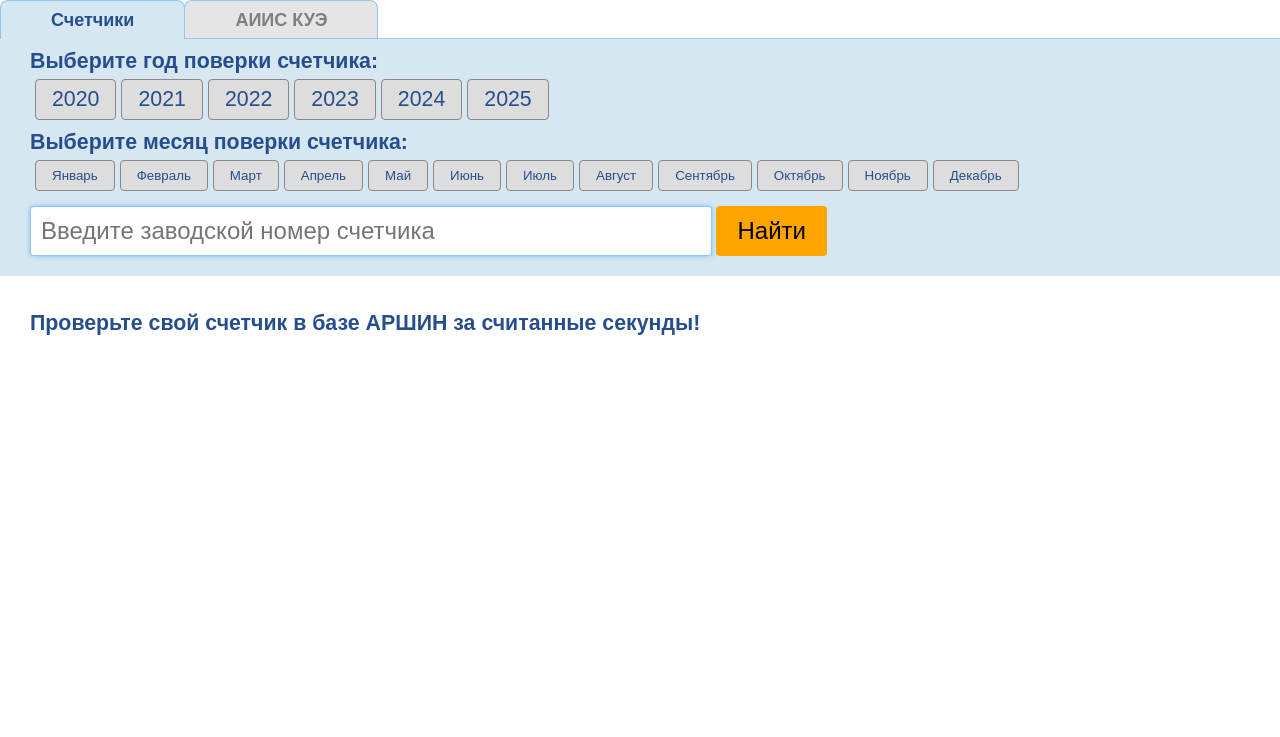
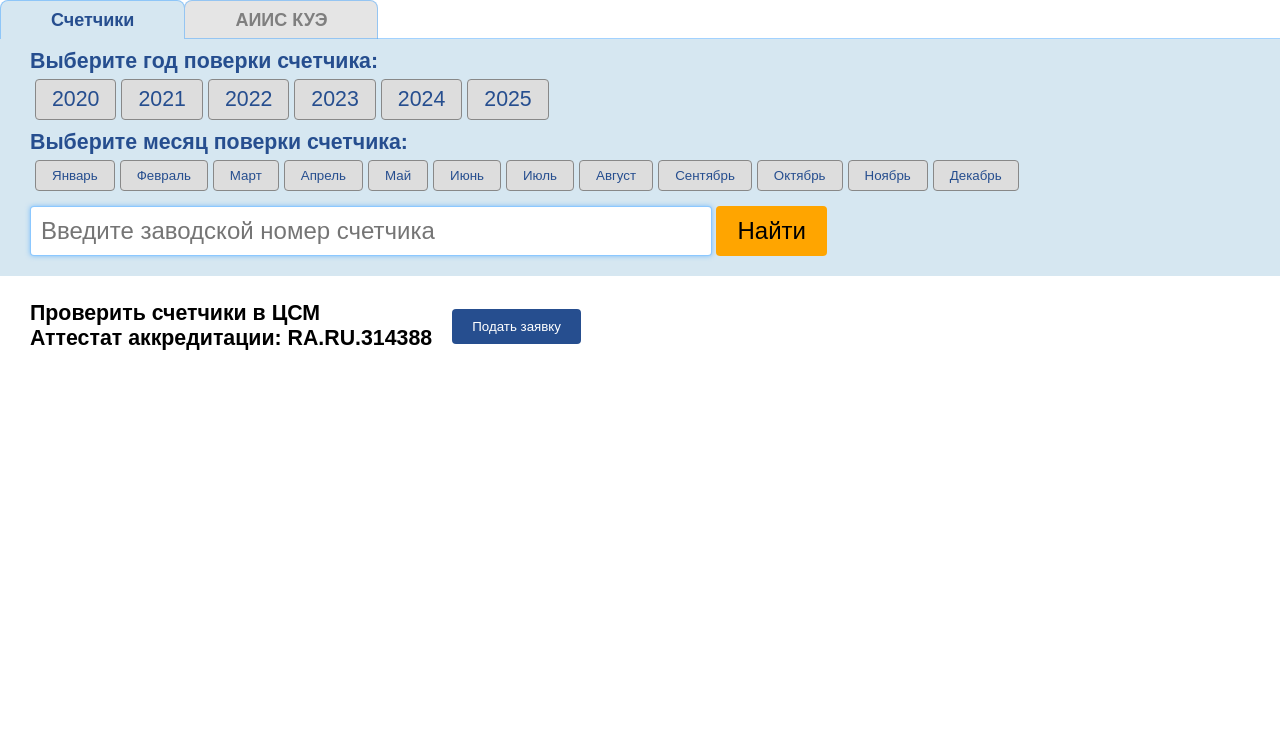
Before and after one commit to osobolev/arshin, a plain HTML site: page web/public/index.html in a window 1280 px wide. Shown: the top 737 px of the page. Drawn offline with Linux system fonts and the light colour scheme.

Commit message:
Рекламная ссылка

```diff
--- a/web/public/index.html
+++ b/web/public/index.html
@@ -67,8 +67,14 @@
 </div>
 
 <div id="result">
-    <h2>Проверьте свой счетчик в базе АРШИН за считанные секунды!</h2>
-<!--    <a href="https://poverka911.ru" target="_blank"><img src="csm.svg" alt="ЦСМ" width="450"></a>-->
+    <div style="display: flex; align-items: center; padding-top: 20px;">
+        <span style="font-size: 16pt; font-weight: bold; color: black; padding-right: 20px;">
+            Проверить счетчики в ЦСМ<br>Аттестат аккредитации: RA.RU.314388
+        </span>
+        <button style="padding: 10px 20px; border: none; border-radius: 0.25rem; background: #264e8f; color:white;">
+            Подать заявку
+        </button>
+    </div>
 </div>
 
 <div id="footer"><a href="help.html" target="_blank">Помощь</a></div>
```
